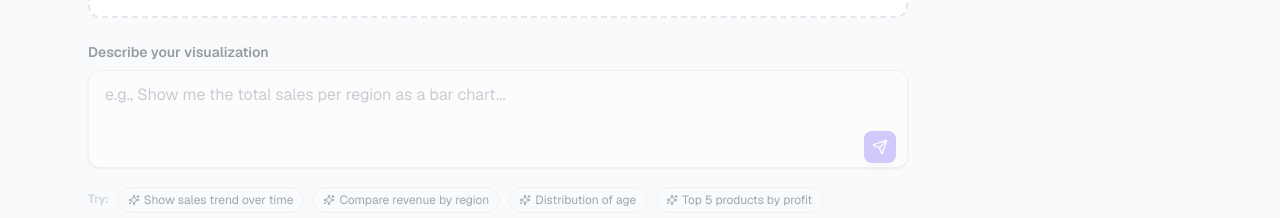
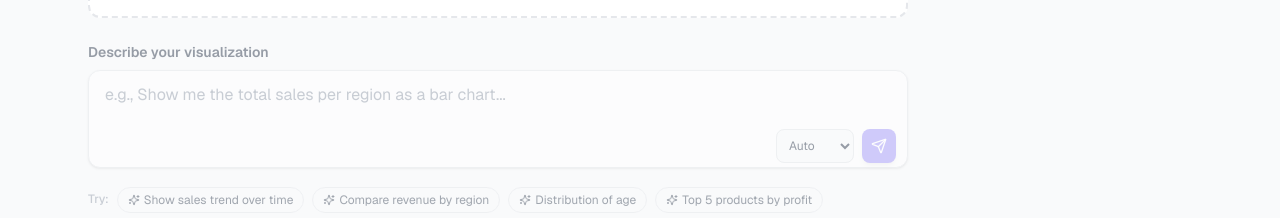
Before and after one commit to Cloudbed-invi/Intelligent-Prompt-to-Visualization-Agent, a Next.js app: page / in a window 1280 px wide. Shown: the part 427-645 px from the top of the page. Built offline with nearby package versions, Linux system fonts and the light colour scheme.

Commit message:
feat: Implement initial UI and API for dataset upload and prompt-to-visualization generation.

```diff
--- a/src/app/page.tsx
+++ b/src/app/page.tsx
@@ -208,7 +208,7 @@ export default function Home() {
     }
   };
 
-  const handlePromptSubmit = async (prompt: string) => {
+  const handlePromptSubmit = async (prompt: string, chartType?: string) => {
     if (!uploadInfo) return;
 
     setIsProcessing(true);
@@ -216,7 +216,7 @@ export default function Home() {
     setError(null);
 
     try {
-      const response = await generateVisualization(uploadInfo.file_id, prompt);
+      const response = await generateVisualization(uploadInfo.file_id, prompt, chartType);
 
       if (response.status === 'error') {
         setError("AI generation failed.");
--- a/src/components/PromptInput.tsx
+++ b/src/components/PromptInput.tsx
@@ -3,7 +3,7 @@ import { useState, useRef, useEffect } from "react";
 import { cn } from "@/lib/utils";
 
 interface PromptInputProps {
-    onSubmit: (prompt: string) => void;
+    onSubmit: (prompt: string, chartType?: string) => void;
     isProcessing: boolean;
     disabled: boolean;
 }
@@ -17,11 +17,12 @@ const EXAMPLES = [
 
 export function PromptInput({ onSubmit, isProcessing, disabled }: PromptInputProps) {
     const [prompt, setPrompt] = useState("");
+    const [chartType, setChartType] = useState("auto");
     const inputRef = useRef<HTMLTextAreaElement>(null);
 
     const handleSubmit = () => {
         if (!prompt.trim() || isProcessing) return;
-        onSubmit(prompt);
+        onSubmit(prompt, chartType === "auto" ? undefined : chartType);
     };
 
     const handleKeyDown = (e: React.KeyboardEvent) => {
@@ -45,13 +46,30 @@ export function PromptInput({ onSubmit, isProcessing, disabled }: PromptInputPro
                     onKeyDown={handleKeyDown}
                     placeholder="e.g., Show me the total sales per region as a bar chart..."
                     rows={3}
-                    className="w-full px-4 py-3 bg-white dark:bg-gray-800 border border-gray-200 dark:border-gray-700 rounded-xl shadow-sm focus:ring-2 focus:ring-indigo-500 focus:border-indigo-500 resize-none transition-shadow text-gray-900 dark:text-gray-100 placeholder:text-gray-400 dark:placeholder:text-gray-500"
+                    className="w-full px-4 py-3 bg-white dark:bg-gray-800 border border-gray-200 dark:border-gray-700 rounded-xl shadow-sm focus:ring-2 focus:ring-indigo-500 focus:border-indigo-500 resize-none transition-shadow text-gray-900 dark:text-gray-100 placeholder:text-gray-400 dark:placeholder:text-gray-500 pr-32" // Added padding-right
                     disabled={disabled || isProcessing}
                 />
+
+                <div className="absolute bottom-3 right-3 flex items-center gap-2">
+                    <select
+                        value={chartType}
+                        onChange={(e) => setChartType(e.target.value)}
+                        className="h-[34px] text-xs bg-gray-50 dark:bg-gray-700 border border-gray-200 dark:border-gray-600 text-gray-700 dark:text-gray-200 rounded-lg px-2 focus:ring-2 focus:ring-indigo-500 outline-none cursor-pointer"
+                        disabled={isProcessing}
+                        title="Prioritize chart type"
+                    >
+                        <option value="auto">Auto</option>
+                        <option value="bar">Bar</option>
+                        <option value="line">Line</option>
+                        <option value="area">Area</option>
+                        <option value="pie">Pie</option>
+                        <option value="scatter">Scatter</option>
+                    </select>
+
                     <button
                         onClick={handleSubmit}
                         disabled={!prompt.trim() || isProcessing}
-                    className="absolute bottom-3 right-3 p-2 bg-indigo-600 text-white rounded-lg hover:bg-indigo-700 disabled:opacity-50 disabled:cursor-not-allowed transition-all active:scale-95 shadow-md"
+                        className="p-2 bg-indigo-600 text-white rounded-lg hover:bg-indigo-700 disabled:opacity-50 disabled:cursor-not-allowed transition-all active:scale-95 shadow-md flex items-center justify-center h-[34px] w-[34px]"
                     >
                         {isProcessing ? (
                             <span className="w-5 h-5 block border-2 border-white/30 border-t-white rounded-full animate-spin" />
@@ -59,6 +77,7 @@ export function PromptInput({ onSubmit, isProcessing, disabled }: PromptInputPro
                             <Send className="w-4 h-4" />
                         )}
                     </button>
+                </div>
             </div>
 
             <div className="mt-3 flex flex-wrap gap-2">
--- a/src/lib/api.ts
+++ b/src/lib/api.ts
@@ -36,10 +36,11 @@ export const uploadDataset = async (file: File): Promise<UploadResponse> => {
     return response.data;
 };
 
-export const generateVisualization = async (fileId: string, prompt: string): Promise<QueryResponse> => {
+export const generateVisualization = async (fileId: string, prompt: string, chartType?: string): Promise<QueryResponse> => {
     const response = await api.post<QueryResponse>("/query", {
         file_id: fileId,
         prompt: prompt,
+        chart_type: chartType,
     });
     return response.data;
 };
```
Lines whose indentation alone changed are shown as unchanged.
